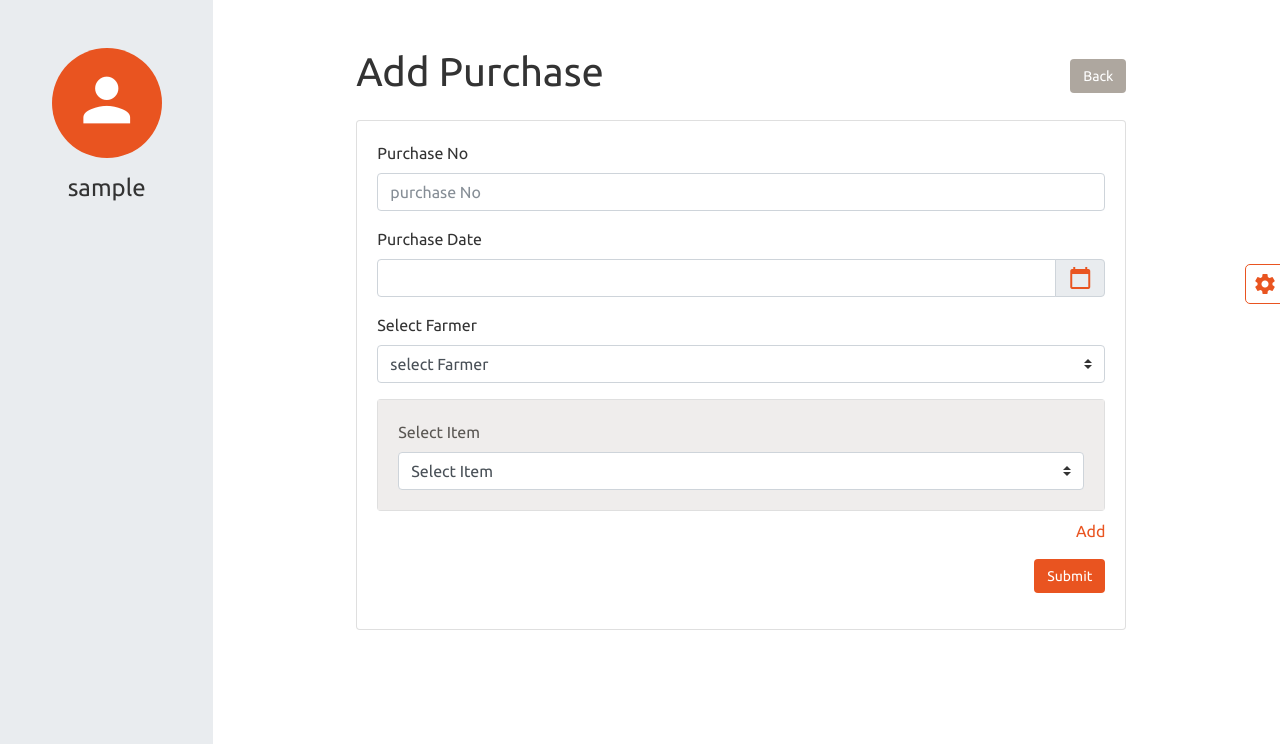
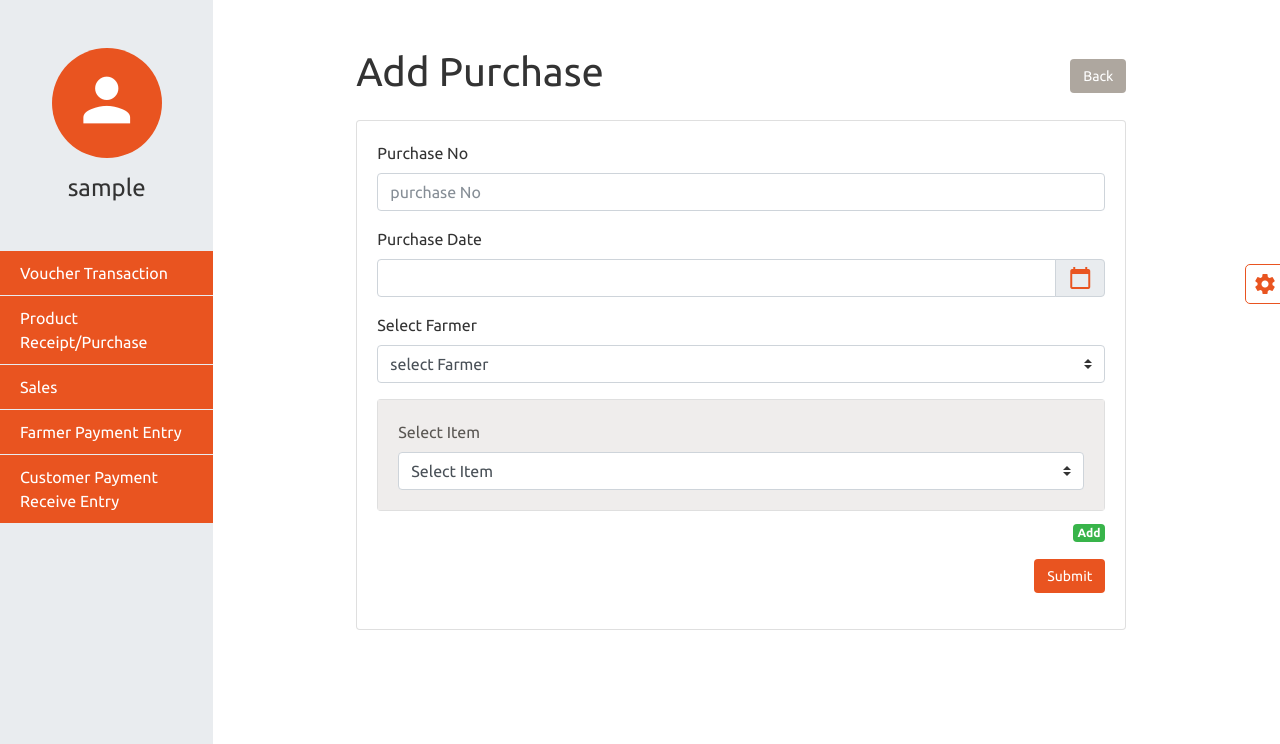
Before and after one commit to exsaro/mango-mandi, a PHP site: page /View/addPurchase.php in a window 1280 px wide. Shown: the part 56-800 px from the top of the page. Run offline with PHP 8.4, Linux system fonts and the light colour scheme; the visitor is signed in with stand-in values (Sample User, id 1); data that the repository does not hold is empty.

Commit message:
Issues fixed

```diff
--- a/View/addPurchase.php
+++ b/View/addPurchase.php
@@ -41,7 +41,7 @@
                     <div class="card-body">
                         <div class="form-group">
                             <label for="">Purchase No</label>
-                            <input type="text" class="form-control" name="receipt_number" placeholder="purchase No" value="<?php echo  $purchaseNo; ?>"  required minlength=3 maxlength=100/>
+                            <input type="text" class="form-control" id="receipt_number" name="receipt_number" placeholder="purchase No" value="<?php echo  $purchaseNo; ?>"  required minlength=3 maxlength=100/>
                         </div>
                         <div class="form-group">
                             <label for="">Purchase Date</label>
@@ -89,8 +89,8 @@
                                         </div>
                                     </div>
                                     <p class="text-right fz12">
-                                        <a style="<?php echo $addClsBtn; ?>" class="addClass" id="addInx_<?php echo $key; ?>" href="javascript:void(0);" onclick="addTranscation(0)" >Add </a>
-                                        <a style="<?php echo $removeClsBtn; ?>" class="removeClass" id="removeInx_<?php echo $key; ?>" href="javascript:void(0);" onclick="removeTranscation(<?php echo $key; ?>)" >  Remove</a>
+                                        <a style="<?php echo $addClsBtn; ?>" class="addClass badge badge-success" id="addInx_<?php echo $key; ?>" href="javascript:void(0);" onclick="addTranscation(0)" >Add </a>
+                                        <a style="<?php echo $removeClsBtn; ?>" class="removeClass badge badge-danger" id="removeInx_<?php echo $key; ?>" href="javascript:void(0);" onclick="removeTranscation(<?php echo $key; ?>)" >  Remove</a>
                                     </p>
                                 </div>
                             <?php } ?>
@@ -134,8 +134,8 @@
             </div>
         </div>
         <p class="text-right fz12">
-            <a class="addClass" id="addInx_XXX" href="javascript:void(0);" onclick="addTranscation(0)">Add</a>
-            <a class="removeClass" id="removeInx_XXX" href="javascript:void(0);" onclick="removeTranscation(XXX)">Remove</a>
+            <a class="addClass badge badge-success" id="addInx_XXX" href="javascript:void(0);" onclick="addTranscation(0)">Add</a>
+            <a class="removeClass badge badge-danger" id="removeInx_XXX" href="javascript:void(0);" onclick="removeTranscation(XXX)">Remove</a>
         </p>
     </div>
 </div>
--- a/js/app.js
+++ b/js/app.js
@@ -209,11 +209,12 @@ $(document).ready(function () {
             "Transaction code already exists"
         );
     }
-<<<<<<< HEAD
+    if($("#addPurchase").length){
+        uniqueValidation('receipt_number','purchase_master','yes','purchase_master_id','Receipt No. already exists');
+    }
 
-    if($("#addPurchase").length){
-        uniqueValidation('receipt_number','purchase_master','yes','purchase_master_id','Receipt code already exists');
-    }
+
+
 } );
 
 
@@ -237,32 +238,8 @@ $(document).ready(function () {
             }
         })
     }
-=======
-});
 
-/*  Voucher Transcation Details Start*/
 
-function addTranscation(index) {
-    var checkLength = parseInt($("#checklength").val());
-    checkLength++;
-    $("#checklength").val(checkLength);
-    var CloneDiv = $("#voucherCloneDiv")
-        .html()
-        .replace(/XXX/g, checkLength)
-        .replace(/YYY/g, "");
-    $("#voucherTranscationDiv").append(CloneDiv);
-    var length = $(".identifyCls").length - 1;
-    $(".identifyCls").each(function (idx) {
-        var findInx = $(this).data("size");
-        $(".addClass").hide();
-        $(".removeClass").show();
-        if (length == idx) {
-            $("#addInx_" + findInx).show();
-            $("#removeInx_" + findInx).show();
-        }
-    });
-}
->>>>>>> cc8a0635bff3be30a8decdcd8cfc98538ca82ead
 
 function removeTranscation(index) {
     $("#identifyDiv_" + index).remove();
```
Also changed, not shown: View/addVoucher.php (+5 -5 lines).
